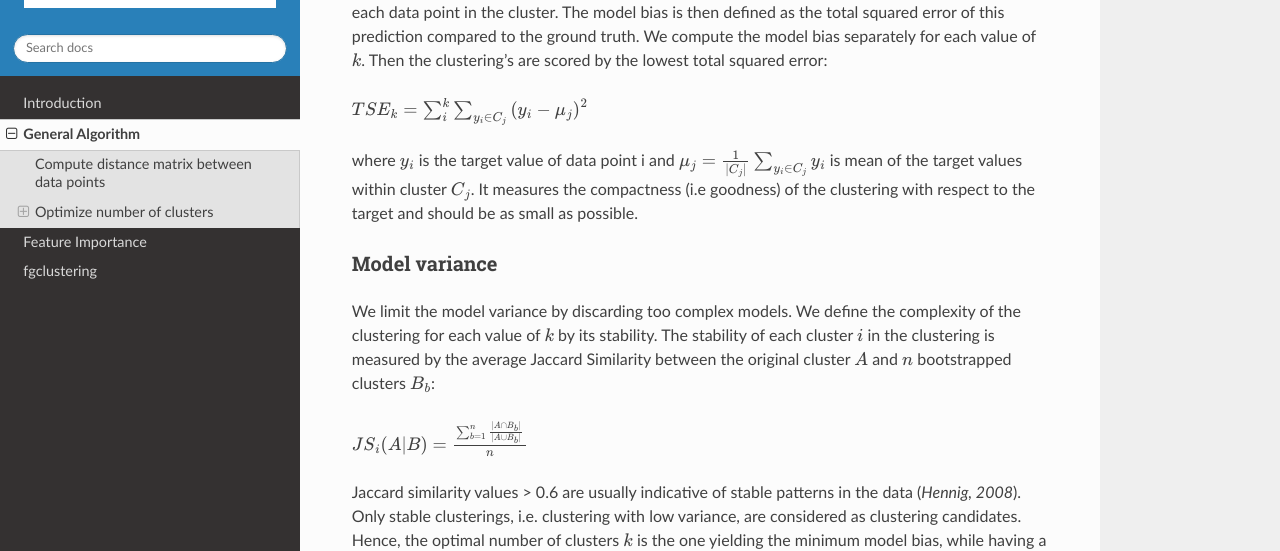
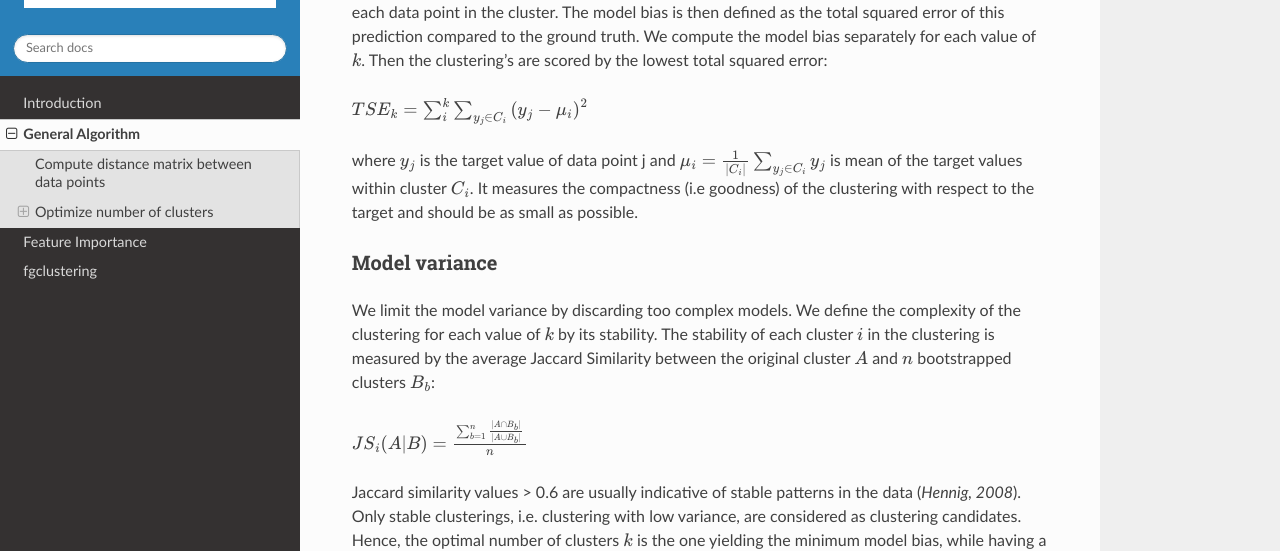
Before and after one commit to HelmholtzAI-Consultants-Munich/fg-clustering, a Sphinx documentation site: the page built from docs/source/general_algorithm.rst, in a window 1280 px wide and 900 px high, scrolled down 1133 px. Shown: the part 160-711 px from the top of the window. Built offline with Sphinx 7.4.7 and the Read the Docs theme 2.0.0, drawn with Linux system fonts in a browser that asks for light colours; pages that are not in the unit, such as notebooks, are missing from menus.

```diff
--- a/docs/source/general_algorithm.rst
+++ b/docs/source/general_algorithm.rst
@@ -27,9 +27,9 @@ where the balanced per cluster frequency :math:`b_{i,g} = \frac{1}{\sum_{g=1}^G
 
 For **regression models**, the target value of each cluster is treated as the mean prediction values for each data point in the cluster. The model bias is then defined as the total squared error of this prediction compared to the ground truth. We compute the model bias separately for each value of :math:`k`. Then the clustering's are scored by the lowest total squared error:
 
-:math:`TSE_k = \sum_i^k \sum_{y_i \in C_j} \left( y_i - \mu_j \right)^2`
+:math:`TSE_k = \sum_i^k \sum_{y_j \in C_i} \left( y_j - \mu_i \right)^2`
 
-where :math:`y_i` is the target value of data point i and :math:`\mu_j = \frac{1}{|C_j|}\sum_{y_i \in C_j} y_i` is mean of the target values within cluster :math:`C_j`. It measures the compactness (i.e goodness) of the clustering with respect to the target and should be as small as possible.
+where :math:`y_j` is the target value of data point j and :math:`\mu_i = \frac{1}{|C_i|}\sum_{y_j \in C_i} y_j` is mean of the target values within cluster :math:`C_i`. It measures the compactness (i.e goodness) of the clustering with respect to the target and should be as small as possible.
 
 
 Model variance
```
